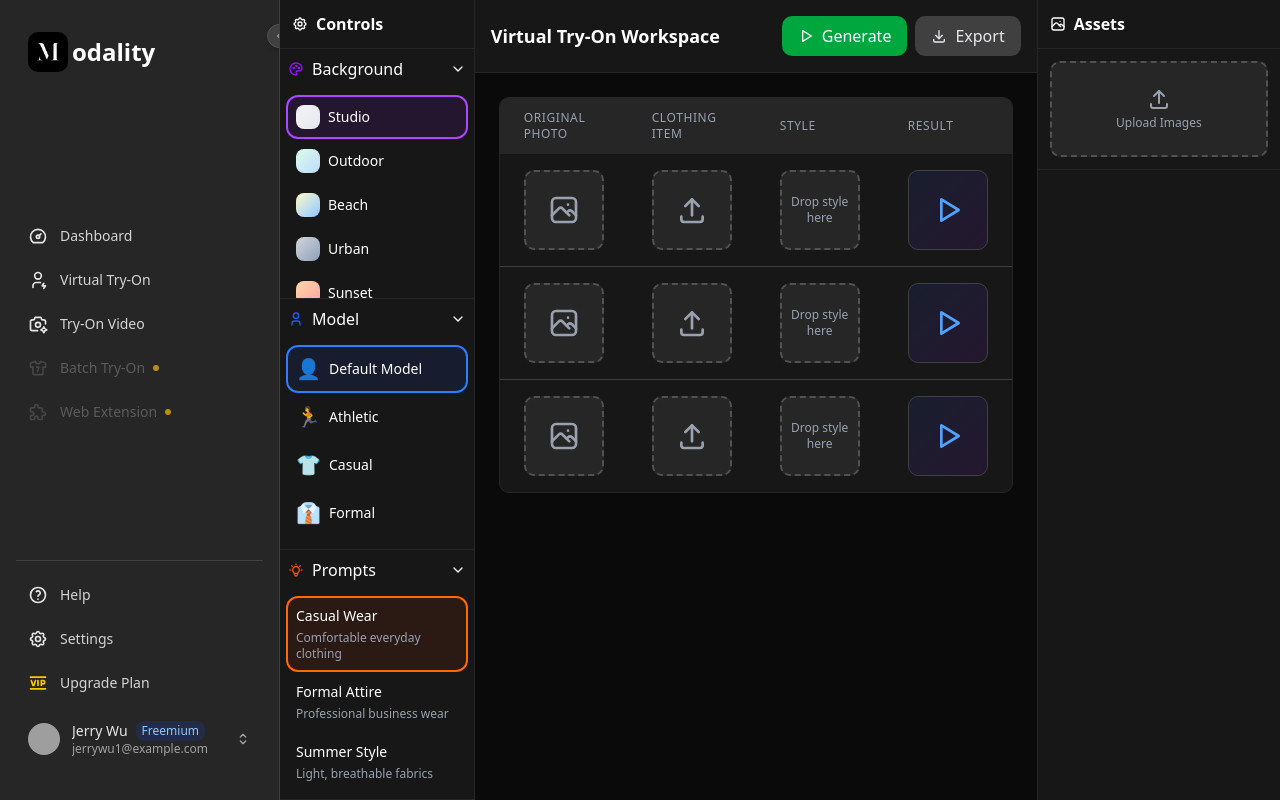
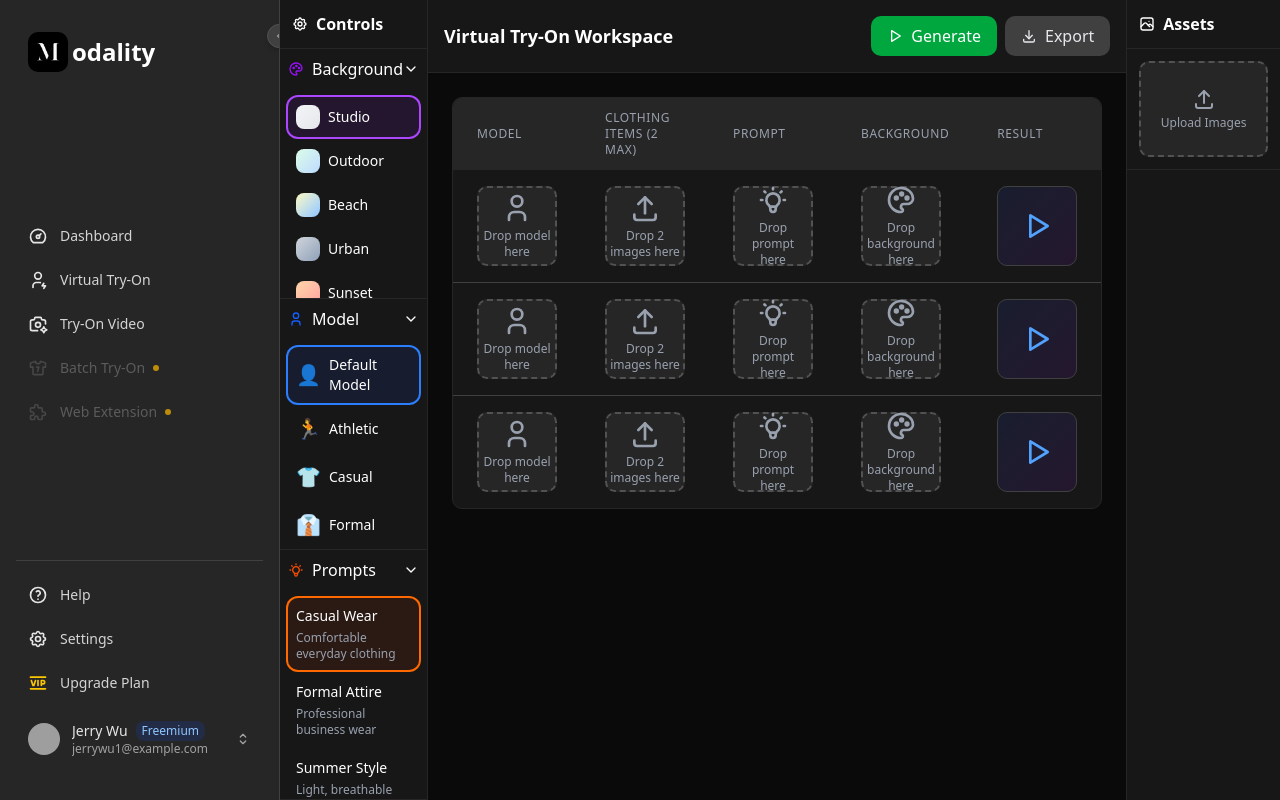
Before and after one commit to JerryWu0430/modality_dashboard, a Next.js app: page /virtual-try-on in a window 1280 px wide. Built offline with nearby package versions, Linux system fonts and the light colour scheme; grey boxes are pictures that could not be loaded.

Commit message:
added multiple rows

```diff
--- a/src/app/virtual-try-on/page.tsx
+++ b/src/app/virtual-try-on/page.tsx
@@ -42,9 +42,9 @@ const VirtualTryOnContent = () => {
     prompts: true
   });
   const [tableRows, setTableRows] = useState<TableRow[]>([
-    { id: 1, originalPhoto: null, clothingItem: null, style: null, background: null, result: null },
-    { id: 2, originalPhoto: null, clothingItem: null, style: null, background: null, result: null },
-    { id: 3, originalPhoto: null, clothingItem: null, style: null, background: null, result: null }
+    { id: 1, model: null, clothingItems: [], prompt: null, background: null, result: null },
+    { id: 2, model: null, clothingItems: [], prompt: null, background: null, result: null },
+    { id: 3, model: null, clothingItems: [], prompt: null, background: null, result: null }
   ]);
 
   const backgrounds = [
@@ -119,17 +119,22 @@ const VirtualTryOnContent = () => {
 
     setTableRows(prev => prev.map(row => {
       if (row.id === rowId) {
-        if (type === "image") {
-          return { ...row, [cellType]: { type: "image", value } };
-        } else if (type === "background") {
+        if (cellType === "model" && type === "model") {
+          const model = models.find(m => m.id === value);
+          return { ...row, model: { type: "model", value: model } };
+        } else if (cellType === "clothingItems" && type === "image") {
+          // Only allow 2 non-identical images
+          const currentItems = row.clothingItems.filter(item => item !== null);
+          const imageExists = currentItems.some(item => item?.value === value);
+          if (currentItems.length < 2 && !imageExists) {
+            return { ...row, clothingItems: [...currentItems, { type: "image", value }] };
+          }
+        } else if (cellType === "prompt" && type === "prompt") {
+          const prompt = prompts.find(p => p.id === value);
+          return { ...row, prompt: { type: "prompt", value: prompt } };
+        } else if (cellType === "background" && type === "background") {
           const bg = backgrounds.find(b => b.id === value);
-          return { ...row, [cellType]: { type: "background", value: bg } };
-        } else if (type === "model") {
-          const model = models.find(m => m.id === value);
-          return { ...row, [cellType]: { type: "model", value: model } };
-        } else if (type === "prompt") {
-          const prompt = prompts.find(p => p.id === value);
-          return { ...row, [cellType]: { type: "prompt", value: prompt } };
+          return { ...row, background: { type: "background", value: bg } };
         }
       }
       return row;
@@ -140,10 +145,19 @@ const VirtualTryOnContent = () => {
     e.preventDefault();
   };
 
-  const clearCell = (rowId: number, cellType: string) => {
+  const clearCell = (rowId: number, cellType: string, itemIndex?: number) => {
     setTableRows(prev => prev.map(row => {
       if (row.id === rowId) {
-        return { ...row, [cellType]: null };
+        if (cellType === "clothingItems" && itemIndex !== undefined) {
+          const newItems = row.clothingItems.filter((_, index) => index !== itemIndex);
+          return { ...row, clothingItems: newItems };
+        } else if (cellType === "model") {
+          return { ...row, model: null };
+        } else if (cellType === "prompt") {
+          return { ...row, prompt: null };
+        } else if (cellType === "background") {
+          return { ...row, background: null };
+        }
       }
       return row;
     }));
@@ -335,13 +349,16 @@ const VirtualTryOnContent = () => {
               <thead className="bg-gray-50 dark:bg-neutral-800">
                 <tr>
                   <th className="px-6 py-3 text-left text-xs font-medium text-gray-500 dark:text-gray-400 uppercase tracking-wider">
-                    Original Photo
+                    Model
                   </th>
                   <th className="px-6 py-3 text-left text-xs font-medium text-gray-500 dark:text-gray-400 uppercase tracking-wider">
-                    Clothing Item
+                    Clothing Items (2 max)
                   </th>
                   <th className="px-6 py-3 text-left text-xs font-medium text-gray-500 dark:text-gray-400 uppercase tracking-wider">
-                    Style
+                    Prompt
+                  </th>
+                  <th className="px-6 py-3 text-left text-xs font-medium text-gray-500 dark:text-gray-400 uppercase tracking-wider">
+                    Background
                   </th>
                   <th className="px-6 py-3 text-left text-xs font-medium text-gray-500 dark:text-gray-400 uppercase tracking-wider">
                     Result
@@ -351,92 +368,21 @@ const VirtualTryOnContent = () => {
                             <tbody className="divide-y divide-gray-200 dark:divide-neutral-700">
                 {tableRows.map((row) => (
                   <tr key={row.id}>
+                    {/* Model Column */}
                     <td className="px-6 py-4">
                       <div
                         className="w-20 h-20 bg-gray-100 dark:bg-neutral-800 rounded-lg border-2 border-dashed border-gray-300 dark:border-neutral-600 flex items-center justify-center cursor-pointer hover:bg-gray-50 dark:hover:bg-neutral-700 transition-colors relative"
-                        onDrop={(e) => handleDrop(e, row.id, 'originalPhoto')}
+                        onDrop={(e) => handleDrop(e, row.id, 'model')}
                         onDragOver={handleDragOver}
                       >
-                        {row.originalPhoto && row.originalPhoto.type === 'image' ? (
-                          <div className="relative w-full h-full">
-                            <img
-                              src={row.originalPhoto.value}
-                              alt="Original"
-                              className="w-full h-full object-cover rounded-lg"
-                            />
+                        {row.model && row.model.type === 'model' ? (
+                          <div className="relative w-full h-full flex flex-col items-center justify-center">
+                            <div className="text-2xl mb-1">{row.model.value?.avatar}</div>
+                            <div className="text-xs text-gray-500 dark:text-gray-400 text-center">
+                              {row.model.value?.name}
+                            </div>
                             <button
-                              onClick={() => clearCell(row.id, 'originalPhoto')}
-                              className="absolute -top-2 -right-2 w-5 h-5 bg-red-500 hover:bg-red-600 text-white rounded-full flex items-center justify-center"
-                            >
-                              <IconTrash className="h-3 w-3" />
-                            </button>
-                          </div>
-                        ) : (
-                          <IconPhoto className="h-8 w-8 text-gray-400" />
-                        )}
-                      </div>
-                    </td>
-                    <td className="px-6 py-4">
-                      <div
-                        className="w-20 h-20 bg-gray-100 dark:bg-neutral-800 rounded-lg border-2 border-dashed border-gray-300 dark:border-neutral-600 flex items-center justify-center cursor-pointer hover:bg-gray-50 dark:hover:bg-neutral-700 transition-colors relative"
-                        onDrop={(e) => handleDrop(e, row.id, 'clothingItem')}
-                        onDragOver={handleDragOver}
-                      >
-                        {row.clothingItem && row.clothingItem.type === 'image' ? (
-                          <div className="relative w-full h-full">
-                            <img
-                              src={row.clothingItem.value}
-                              alt="Clothing"
-                              className="w-full h-full object-cover rounded-lg"
-                            />
-                            <button
-                              onClick={() => clearCell(row.id, 'clothingItem')}
-                              className="absolute -top-2 -right-2 w-5 h-5 bg-red-500 hover:bg-red-600 text-white rounded-full flex items-center justify-center"
-                            >
-                              <IconTrash className="h-3 w-3" />
-                            </button>
-                          </div>
-                        ) : (
-                          <IconUpload className="h-8 w-8 text-gray-400" />
-                        )}
-                      </div>
-                    </td>
-                    <td className="px-6 py-4">
-                      <div
-                        className="w-20 h-20 bg-gray-100 dark:bg-neutral-800 rounded-lg border-2 border-dashed border-gray-300 dark:border-neutral-600 flex items-center justify-center cursor-pointer hover:bg-gray-50 dark:hover:bg-neutral-700 transition-colors relative p-2"
-                        onDrop={(e) => handleDrop(e, row.id, 'style')}
-                        onDragOver={handleDragOver}
-                      >
-                        {row.style ? (
-                          <div className="relative w-full h-full">
-                            {row.style.type === 'prompt' && (
-                              <div className="text-center">
-                                <div className="text-xs font-medium text-gray-900 dark:text-white mb-1">
-                                  {row.style.value?.name}
-                                </div>
-                                <div className="text-xs text-gray-500 dark:text-gray-400">
-                                  Prompt
-                                </div>
-                              </div>
-                            )}
-                            {row.style.type === 'model' && (
-                              <div className="text-center">
-                                <div className="text-lg mb-1">{row.style.value?.avatar}</div>
-                                <div className="text-xs text-gray-500 dark:text-gray-400">
-                                  {row.style.value?.name}
-                                </div>
-                              </div>
-                            )}
-                            {row.style.type === 'background' && (
-                              <div className="text-center">
-                                <div className={`w-8 h-8 rounded-md ${row.style.value?.preview} mx-auto mb-1`} />
-                                <div className="text-xs text-gray-500 dark:text-gray-400">
-                                  {row.style.value?.name}
-                                </div>
-                              </div>
-                            )}
-                            <button
-                              onClick={() => clearCell(row.id, 'style')}
+                              onClick={() => clearCell(row.id, 'model')}
                               className="absolute -top-2 -right-2 w-5 h-5 bg-red-500 hover:bg-red-600 text-white rounded-full flex items-center justify-center"
                             >
                               <IconTrash className="h-3 w-3" />
@@ -444,13 +390,122 @@ const VirtualTryOnContent = () => {
                           </div>
                         ) : (
                           <div className="text-center">
+                            <IconUser className="h-8 w-8 text-gray-400 mx-auto mb-1" />
                             <div className="text-xs text-gray-500 dark:text-gray-400">
-                              Drop style here
+                              Drop model here
                             </div>
                           </div>
                         )}
                       </div>
                     </td>
+
+                    {/* Clothing Items Column */}
+                    <td className="px-6 py-4">
+                      <div
+                        className="w-20 h-20 bg-gray-100 dark:bg-neutral-800 rounded-lg border-2 border-dashed border-gray-300 dark:border-neutral-600 flex items-center justify-center cursor-pointer hover:bg-gray-50 dark:hover:bg-neutral-700 transition-colors relative"
+                        onDrop={(e) => handleDrop(e, row.id, 'clothingItems')}
+                        onDragOver={handleDragOver}
+                      >
+                        {row.clothingItems.length > 0 ? (
+                          <div className="relative w-full h-full">
+                            <div className="grid grid-cols-2 gap-1 w-full h-full">
+                              {row.clothingItems.map((item, index) => (
+                                <div key={index} className="relative">
+                                  <img
+                                    src={item?.value}
+                                    alt={`Clothing ${index + 1}`}
+                                    className="w-full h-full object-cover rounded"
+                                  />
+                                  <button
+                                    onClick={() => clearCell(row.id, 'clothingItems', index)}
+                                    className="absolute -top-1 -right-1 w-3 h-3 bg-red-500 hover:bg-red-600 text-white rounded-full flex items-center justify-center"
+                                  >
+                                    <IconTrash className="h-2 w-2" />
+                                  </button>
+                                </div>
+                              ))}
+                            </div>
+                          </div>
+                        ) : (
+                          <div className="text-center">
+                            <IconUpload className="h-8 w-8 text-gray-400 mx-auto mb-1" />
+                            <div className="text-xs text-gray-500 dark:text-gray-400">
+                              Drop 2 images here
+                            </div>
+                          </div>
+                        )}
+                      </div>
+                    </td>
+
+                    {/* Prompt Column */}
+                    <td className="px-6 py-4">
+                      <div
+                        className="w-20 h-20 bg-gray-100 dark:bg-neutral-800 rounded-lg border-2 border-dashed border-gray-300 dark:border-neutral-600 flex items-center justify-center cursor-pointer hover:bg-gray-50 dark:hover:bg-neutral-700 transition-colors relative p-2"
+                        onDrop={(e) => handleDrop(e, row.id, 'prompt')}
+                        onDragOver={handleDragOver}
+                      >
+                        {row.prompt && row.prompt.type === 'prompt' ? (
+                          <div className="relative w-full h-full">
+                            <div className="text-center">
+                              <div className="text-xs font-medium text-gray-900 dark:text-white mb-1">
+                                {row.prompt.value?.name}
+                              </div>
+                              <div className="text-xs text-gray-500 dark:text-gray-400">
+                                Prompt
+                              </div>
+                            </div>
+                            <button
+                              onClick={() => clearCell(row.id, 'prompt')}
+                              className="absolute -top-2 -right-2 w-5 h-5 bg-red-500 hover:bg-red-600 text-white rounded-full flex items-center justify-center"
+                            >
+                              <IconTrash className="h-3 w-3" />
+                            </button>
+                          </div>
+                        ) : (
+                          <div className="text-center">
+                            <IconBulb className="h-8 w-8 text-gray-400 mx-auto mb-1" />
+                            <div className="text-xs text-gray-500 dark:text-gray-400">
+                              Drop prompt here
+                            </div>
+                          </div>
+                        )}
+                      </div>
+                    </td>
+
+                    {/* Background Column */}
+                    <td className="px-6 py-4">
+                      <div
+                        className="w-20 h-20 bg-gray-100 dark:bg-neutral-800 rounded-lg border-2 border-dashed border-gray-300 dark:border-neutral-600 flex items-center justify-center cursor-pointer hover:bg-gray-50 dark:hover:bg-neutral-700 transition-colors relative p-2"
+                        onDrop={(e) => handleDrop(e, row.id, 'background')}
+                        onDragOver={handleDragOver}
+                      >
+                        {row.background && row.background.type === 'background' ? (
+                          <div className="relative w-full h-full">
+                            <div className="text-center">
+                              <div className={`w-8 h-8 rounded-md ${row.background.value?.preview} mx-auto mb-1`} />
+                              <div className="text-xs text-gray-500 dark:text-gray-400">
+                                {row.background.value?.name}
+                              </div>
+                            </div>
+                            <button
+                              onClick={() => clearCell(row.id, 'background')}
+                              className="absolute -top-2 -right-2 w-5 h-5 bg-red-500 hover:bg-red-600 text-white rounded-full flex items-center justify-center"
+                            >
+                              <IconTrash className="h-3 w-3" />
+                            </button>
+                          </div>
+                        ) : (
+                          <div className="text-center">
+                            <IconPalette className="h-8 w-8 text-gray-400 mx-auto mb-1" />
+                            <div className="text-xs text-gray-500 dark:text-gray-400">
+                              Drop background here
+                            </div>
+                          </div>
+                        )}
+                      </div>
+                    </td>
+
+                    {/* Result Column */}
                     <td className="px-6 py-4">
                       <div className="w-20 h-20 bg-gradient-to-br from-blue-100 to-purple-100 dark:from-blue-900/20 dark:to-purple-900/20 rounded-lg border border-gray-200 dark:border-neutral-700 flex items-center justify-center">
                         <IconPlayerPlay className="h-8 w-8 text-blue-600 dark:text-blue-400" />
```
